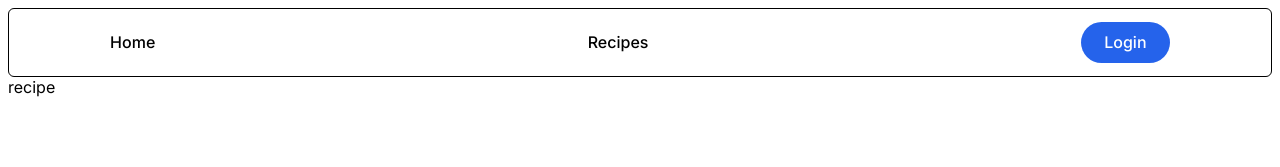
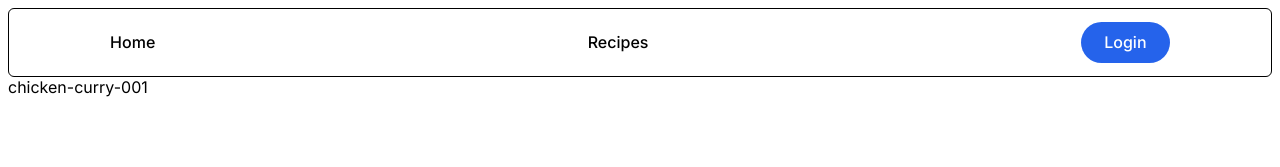
Before and after one commit to gluzandii/Recipe-Viewer, a React (Vite) app in the folder frontend-rv/: page /recipe/chicken-curry-001 in a window 1280 px wide. Shown: the top 167 px of the page. Built offline with nearby package versions, Linux system fonts and the light colour scheme.

Commit message:
Start work on the recipe page

```diff
--- a/frontend-rv/src/App.tsx
+++ b/frontend-rv/src/App.tsx
@@ -4,6 +4,7 @@ import Home from "./pages/home/Home.tsx";
 import Navbar from "./components/Navbar/Navbar.tsx";
 import Recipes from "./pages/recipes/Recipes.tsx";
 import Ingredients from "./pages/ingredients/Ingredients.tsx";
+import Recipe from "./pages/recipe/Recipe.tsx";
 
 export default function App() {
     return (
@@ -12,7 +13,7 @@ export default function App() {
             <Routes>
                 <Route path="/" element={<Home/>}/>
                 <Route path="/recipes" element={<Recipes/>}/>
-                <Route path="/recipe/:recipeID" element={<div>recipe</div>}/>
+                <Route path="/recipe/:recipeID" element={<Recipe/>}/>
                 <Route path="/ingredients/:ingredID" element={<Ingredients/>}/>
                 <Route path="*" element={<div>not found</div>}/>
             </Routes>
--- /dev/null
+++ b/frontend-rv/src/pages/recipe/Recipe.tsx
@@ -0,0 +1,14 @@
+import {useParams} from "react-router-dom";
+import type {Recipe} from "../../library/Recipe.ts";
+
+export default function Recipe() {
+    const {recipeID} = useParams<{ recipeID: string }>();
+
+    const recipe: Recipe = {
+        iconEmoji: "🍰",
+        name: "Sample Recipe",
+        hash: recipeID ?? "sample-recipe",
+        instructions: "Mix all ingredients and bake for 30 minutes."
+    };
+    return <div>{recipeID}</div>;
+}
```
